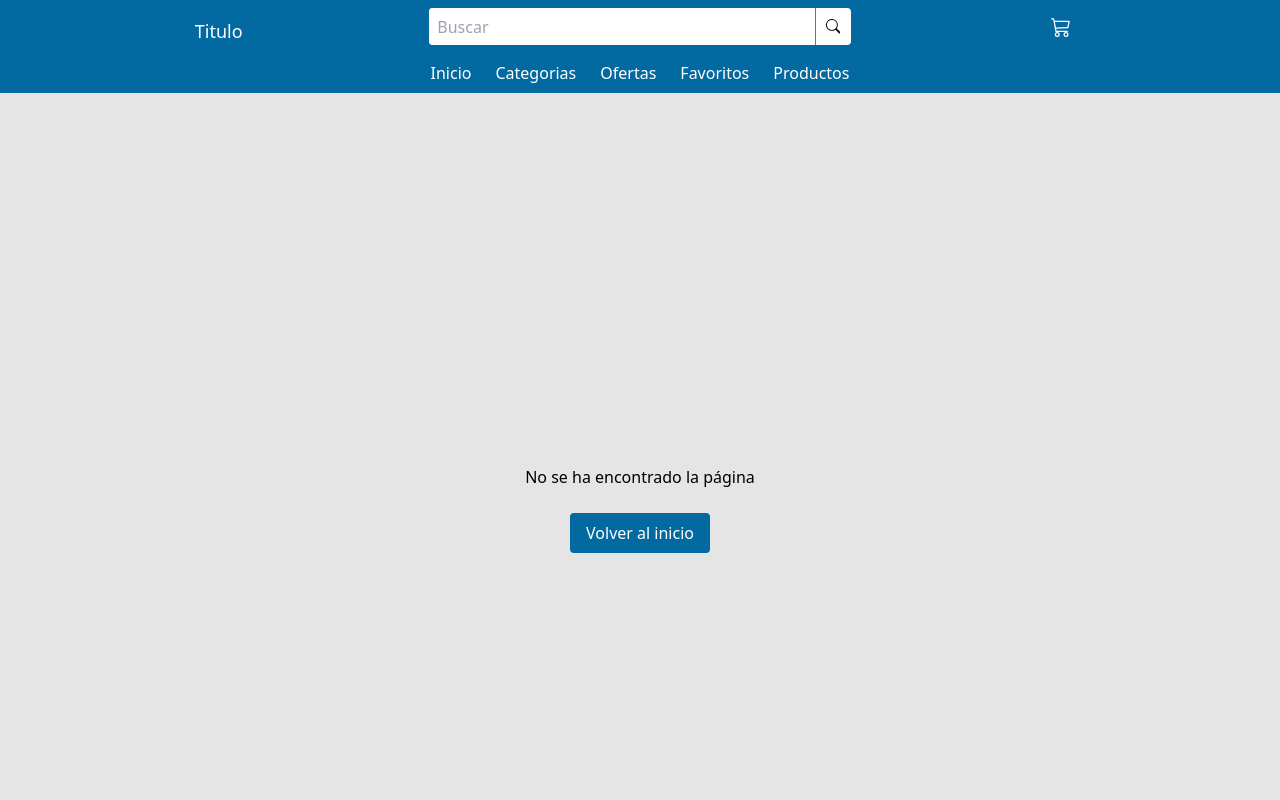
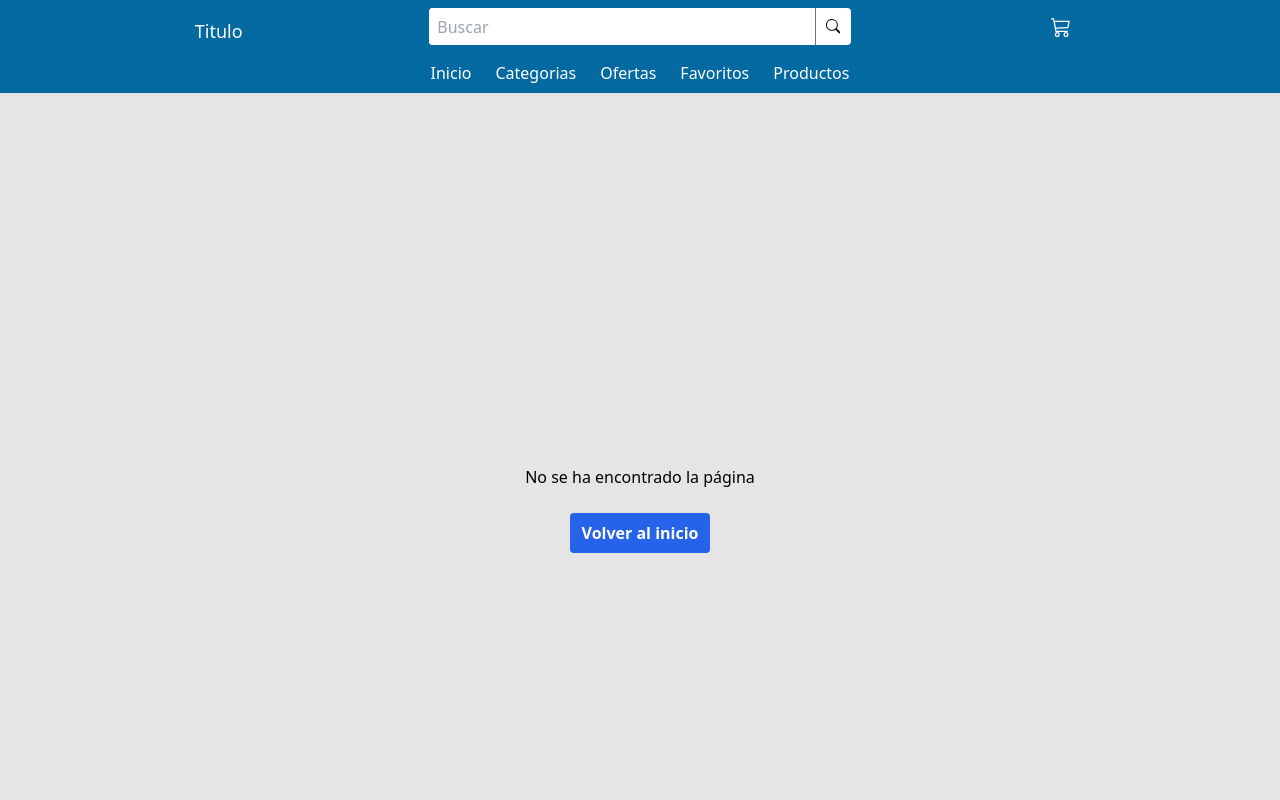
Before and after one commit to lautarodesouches/second-ecommerce-react, a React (Create React App) app: page /cart/ in a window 1280 px wide. Shown: the top 800 px of the page. Built offline with nearby package versions, Linux system fonts and the light colour scheme.

Commit message:
refactor

```diff
--- a/src/components/Button.jsx
+++ /dev/null
@@ -1,9 +0,0 @@
-const Button = ({children}) => {
-    return(
-        <button className="bg-sky-700 text-white px-4 py-2 rounded hover:bg-sky-600 transition-all">
-            {children}
-        </button>
-    );
-}
-
-export default Button;
--- a/src/components/Filter.jsx
+++ b/src/components/FilterOptions.jsx
@@ -1,7 +1,11 @@
 // React
 import { useState } from "react";
+// React Router DOM
+import { useSearchParams } from "react-router-dom";
 
-const Filter = ({title, param, array, handleFilter, searchParams}) => {
+const FilterOptions = ({title, param, array, handleFilter}) => {
+
+    let [ searchParams, ] = useSearchParams();
 
     // Hide options in mobile
     const [hideOptions, setHideOptions] = useState(true);
@@ -39,4 +43,4 @@
     );
 }
 
-export default Filter;
+export default FilterOptions;
--- a/src/components/NotFound.jsx
+++ b/src/components/NotFound.jsx
@@ -3,15 +3,15 @@
 // Routes
 import { home } from "routes/Routes";
 // Components
-import Button from "./Button";
+import ButtonPrimary from "./ButtonPrimary";
 
 const NotFound = ({message}) => {
     return(
         <section className="container min-h-screen flex flex-col gap-6 items-center justify-center fade">
             <h2>{message}</h2>
-            <Button>
+            <ButtonPrimary>
                 <Link to={home}>Volver al inicio</Link>
-            </Button>
+            </ButtonPrimary>
         </section>
     );
 }
--- a/src/pages/Categories.jsx
+++ b/src/pages/Categories.jsx
@@ -49,7 +49,7 @@
                 <section className="p-8 grid lg:grid-cols-4 gap-8 md:pt-16">
                     {
                         categories.map(category => (
-                            <Link to={`${search}?category=${category.toLowerCase()}`} key={category} >
+                            <Link to={`${search}?category=${category}`} key={category} >
                                 <div className="fade p-4 text-center text-white bg-sky-700 rounded hover:-translate-y-1 transition-all hover:bg-sky-500">
                                     {category}
                                 </div>
--- a/src/pages/Seach.jsx
+++ b/src/pages/Seach.jsx
@@ -1,5 +1,5 @@
 // Components
-import Filter from "components/Filter";
+import FilterOptions from "components/FilterOptions";
 import ItemCard from "components/ItemCard";
 import Loading from "components/Loading";
 // Firebase
@@ -108,32 +108,29 @@
                         <div id="filtros" className="fade md:w-1/3 text-left pb-5 md:p-4">
                             {
                                 searchParams.get('query') &&
-                                <Filter
+                                <FilterOptions
                                     title='Busqueda'
                                     param='query'
                                     array={[searchParams.get('query')]}
                                     handleFilter={handleFilter}
-                                    searchParams={searchParams}
                                 />
                             }
                             {
                                 categories.length &&
-                                <Filter
+                                <FilterOptions
                                     title='Categorias'
                                     param='category'
                                     array={categories}
                                     handleFilter={handleFilter}
-                                    searchParams={searchParams}
                                 />
                             }
                             {
                                 brands.length &&
-                                <Filter
+                                <FilterOptions
                                     title='Marcas'
                                     param='brand'
                                     array={brands}
                                     handleFilter={handleFilter}
-                                    searchParams={searchParams}
                                 />
                             }
                         </div>
```
